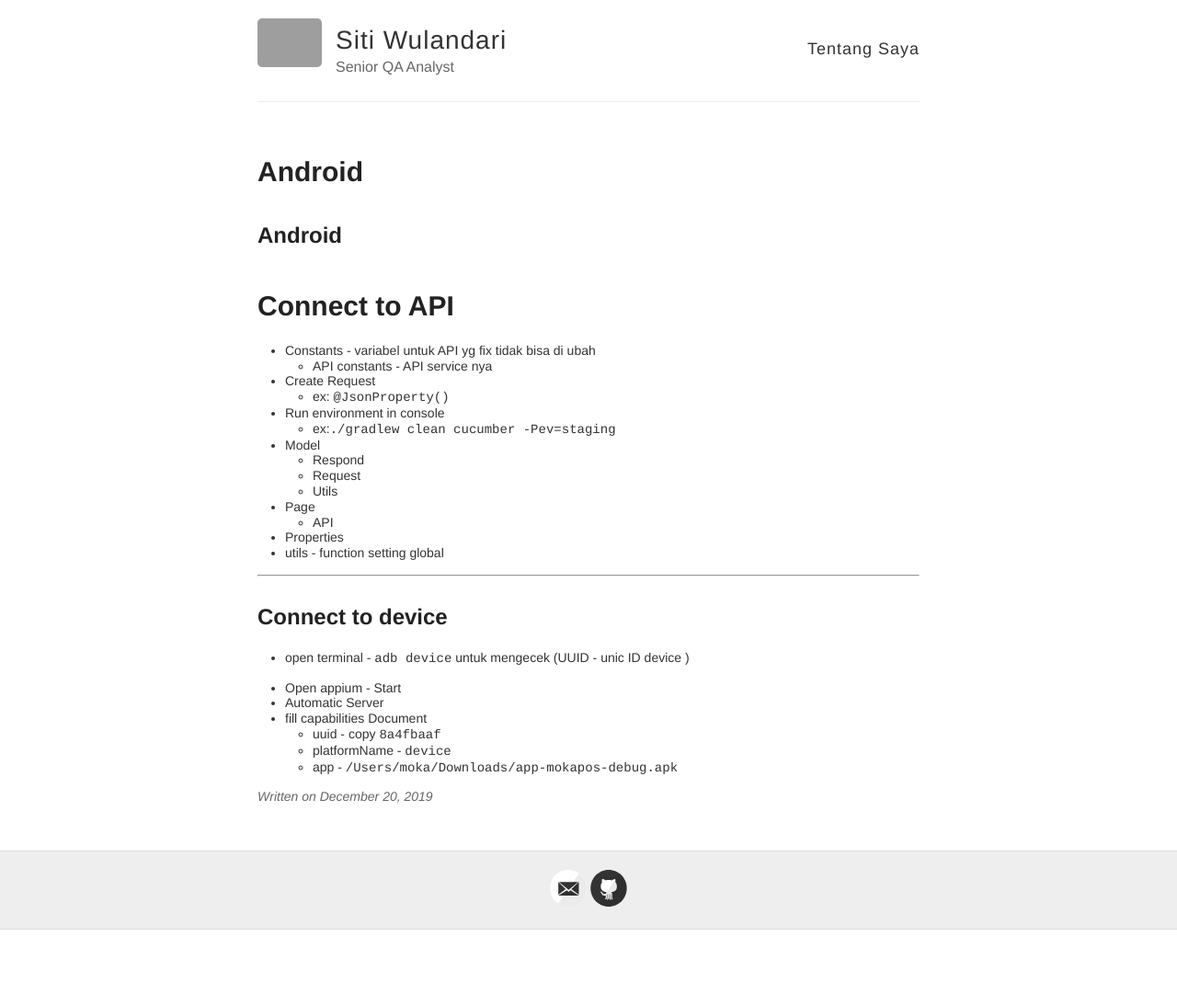
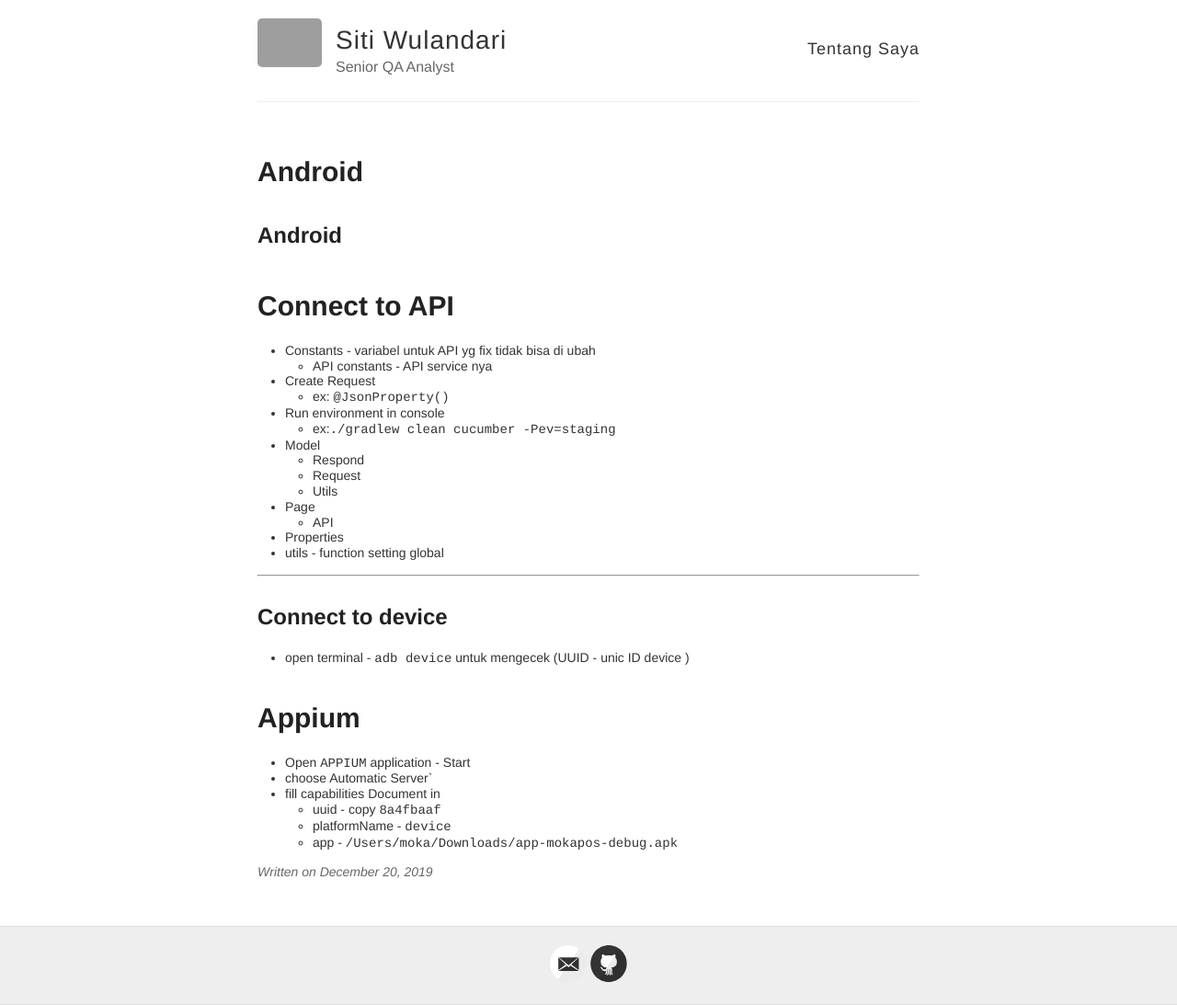
Before and after one commit to sitiwulandari/sitiwulandari.github.io, a Jekyll site: the page built from _posts/2019-12-20-Android.md, in a window 1280 px wide. Shown: the whole page at 92% size. Built offline with Jekyll 4.4.1, drawn with Linux system fonts in a browser that asks for light colours; our own code applies the rules of GitHub Pages for plain Markdown files; before the commit the page ends 1011 px from its top, so only the background shows below that; grey boxes are pictures that could not be loaded.

Commit message:
Update 2019-12-20-Android.md

```diff
--- a/_posts/2019-12-20-Android.md
+++ b/_posts/2019-12-20-Android.md
@@ -22,9 +22,10 @@
 ## Connect to device
 - open terminal - `adb device` untuk mengecek (UUID - unic ID device )
 
-- Open appium - Start
-- Automatic Server
-- fill capabilities Document
+# Appium
+- Open `APPIUM` application - Start
+- choose  Automatic Server`
+- fill capabilities Document in
   - uuid - copy `8a4fbaaf`
   - platformName - `device`
   - app - `/Users/moka/Downloads/app-mokapos-debug.apk`
```
